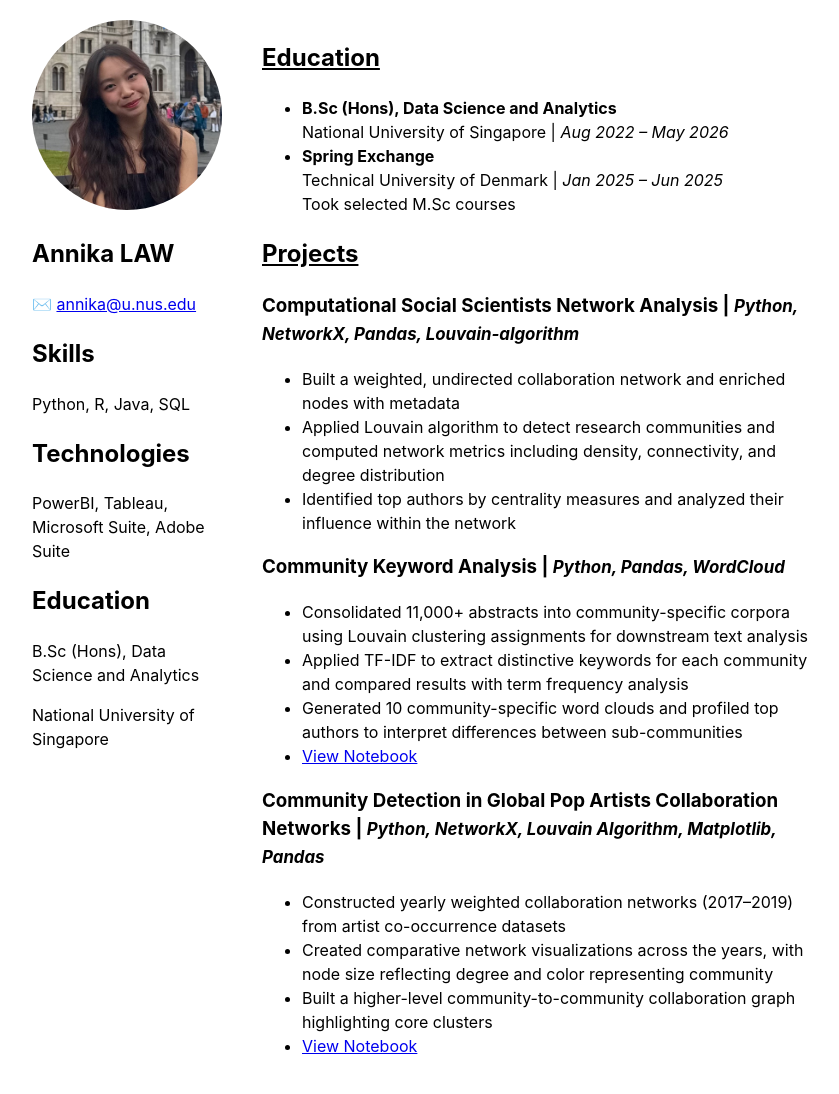
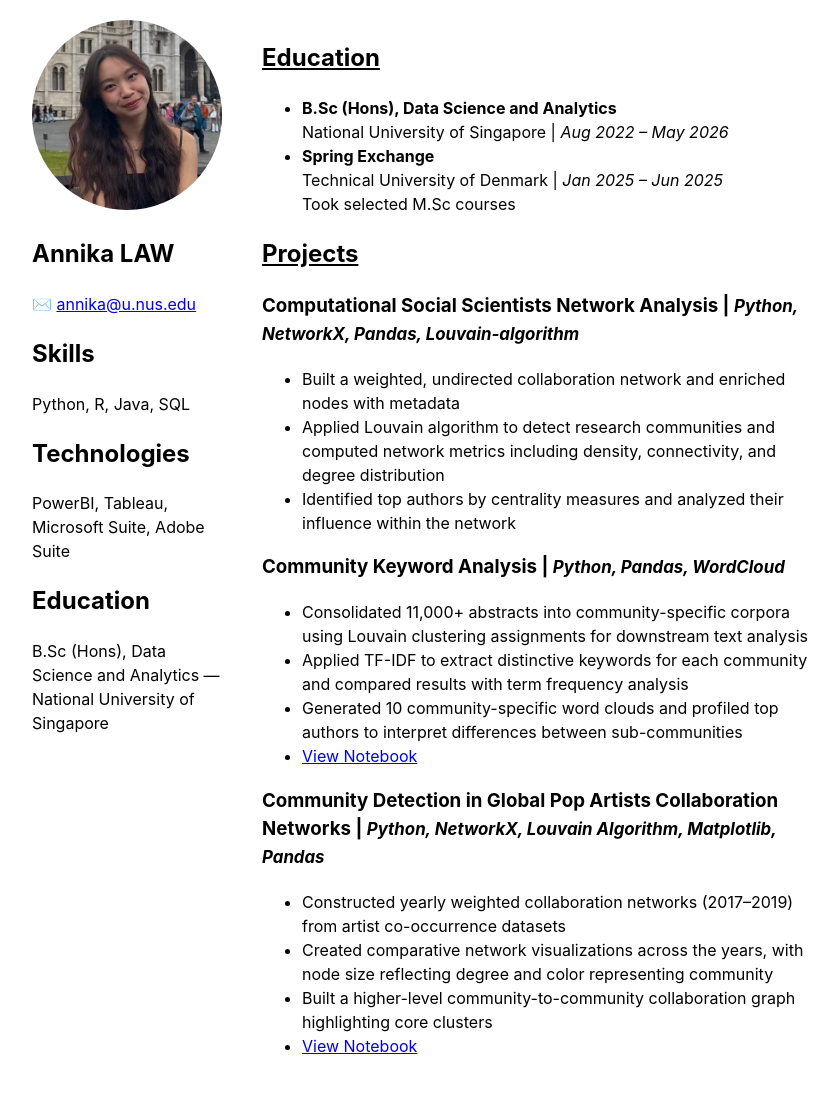
Before and after one commit to annikaljy/annikaljy.github.io, a Jekyll site: the page built from index.md, in a window 1280 px wide. Shown: the whole page, without its empty margins (208-1047 px from the left). Built offline with Jekyll 4.4.1, drawn with Linux system fonts in a browser that asks for light colours.

```diff
--- a/index.md
+++ b/index.md
@@ -15,8 +15,7 @@ title: Annika Law Jie Yu
     <h2>Technologies</h2>
     <p>PowerBI, Tableau, Microsoft Suite, Adobe Suite</p>
     <h2>Education</h2>
-    <p>B.Sc (Hons), Data Science and Analytics</p>
-    <p>National University of Singapore</p>
+    <p>B.Sc (Hons), Data Science and Analytics — National University of Singapore </p>
   </div>
 
 
```
